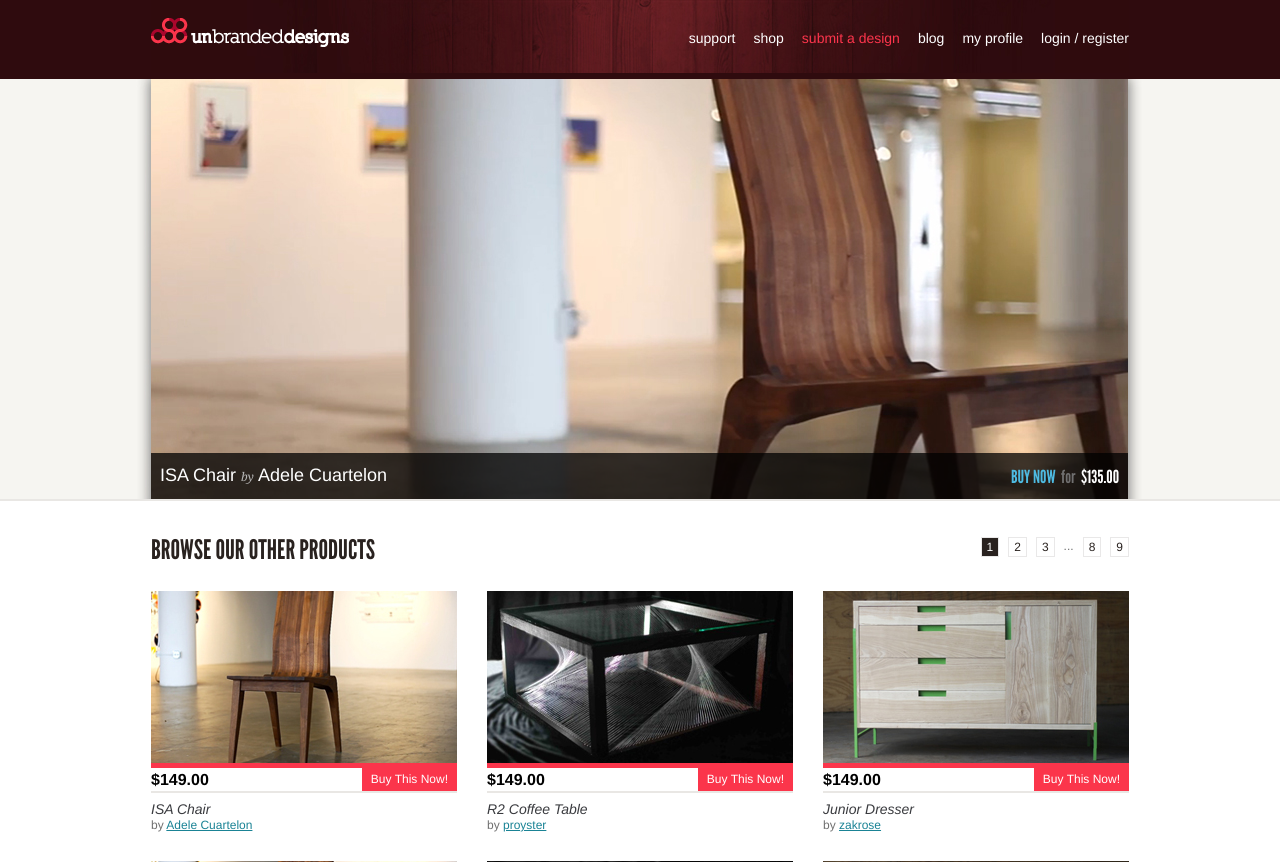
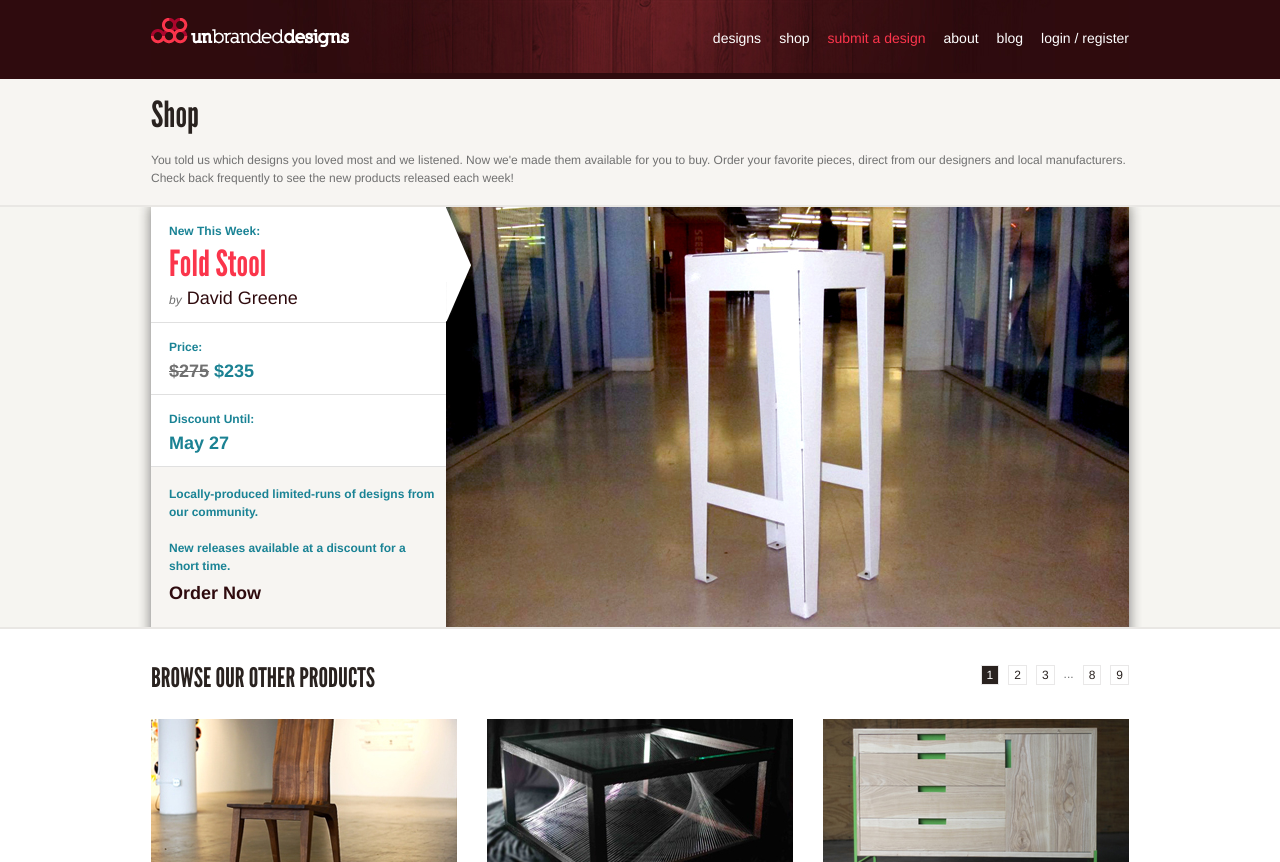
Before and after one commit to danceslikesnake/unbranded_designs, a PHP site: page /shop.php in a window 1280 px wide. Shown: the top 862 px of the page. Run offline with PHP 8.4, Linux system fonts and the light colour scheme; some libraries are stand-ins or nearby versions.

Commit message:
lookbook homepage changes

```diff
--- a/shop.php
+++ b/shop.php
@@ -13,13 +13,36 @@
 <?php include "ubd_elements/navigation.php"; ?>
 
 <!-- Main Content -->
+<div class="site_content alt_bg_2">
+    <div class="section_wrapper layout-978px-centered header_content">
+        <h1>Shop</h1>
+        <p>You told us which designs you loved most and we listened. Now we'e made them available for you to buy. Order your favorite pieces, direct from our designers and local manufacturers. Check back frequently to see the new products released each week!</p>
+    </div>
+</div>
 <div class="site_content lookbook_slider_wrapper">
-    <div class="lookbook_slide_2">
+    <div class="lookbook_slide">
         <a href="shop_detail.php" class="lookbook_slider_link">
-            <span class="lookbook_slide_info_wrapper clearfix">
-                <span class="lookbook_slider_call_to_action"><span style="color:#4ebbe2;">BUY NOW</span>&nbsp;&nbsp;for&nbsp;&nbsp;<span style="color:white;">$135.00</span></span>
-                <span class="lookbook_slider_title">ISA Chair <em>by</em> Adele Cuartelon</span>
+            <span class="lookbook_hero_info">
+                <span class="lookbook_hero_info_box arrow_box">
+                    <strong>New This Week:</strong>
+                    <span class="lookbook_hero_info_h1">Fold Stool</span>
+                    <span class="lookbook_hero_info_h2"><em>by</em> David Greene</span>
+                </span>
+                <span class="lookbook_hero_info_box narrow_box">
+                    <strong>Price:</strong>
+                    <span class="lookbook_hero_info_h2 green_text"><del>$275</del> $235</span>
+                </span>
+                <span class="lookbook_hero_info_box narrow_box">
+                    <strong>Discount Until:</strong>
+                    <span class="lookbook_hero_info_h2 green_text">May 27</span>
+                </span>
+                <span class="lookbook_hero_info_box tall_box">
+                    <strong class="adjust_line_height">Locally-produced limited-runs of designs from our community.<br><br>New releases available at a discount for a short time.</strong>
+                    <span class="lookbook_hero_info_h2 make_bold">Order Now</span>
+                </span>
             </span>
+            <img class="lookbook_hero_cover" src="ubd_imgs/shop_hero_cover.png" width="331" height="420" />
+            <img class="lookbook_hero_image" src="ubd_imgs/shop_hero.jpg" width="683" height="420" border="0" />
         </a>
     </div>
 </div>
--- a/ubd_css/overlord.css
+++ b/ubd_css/overlord.css
@@ -209,6 +209,9 @@ h1, h2, h3, h4, h5, h6 {
 /* ==========================================================================
    Header Content styles
    ========================================================================== */
+.header_content {
+    padding: 18px 0 !important;
+}
 .header_content h1 {
     font-size: 36px;
     font-family: "league-gothic", Arial, sans-serif;
@@ -1386,14 +1389,9 @@ img.no_border {
     padding: 9px 0;
 }
 .lookbook_slider_wrapper {
-
-}
-.lookbook_slide_1 {
-    background: #ffffff url("../ubd_imgs/lookbook_slider_white.jpg") top center no-repeat;
-    position: relative;
-}
-.lookbook_slide_2 {
-    background: #f7f5f2 url("../ubd_imgs/lookbook_slider.jpg") top center no-repeat;
+    background: #f6f5f1 url("../ubd_imgs/slider_hero_bg.jpg") top center no-repeat;
+}
+.lookbook_slide {
     position: relative;
 }
 .lookbook_slider_link {
@@ -1401,48 +1399,78 @@ img.no_border {
     width: 100%;
     height: 420px;
     text-decoration: none;
-}
-.lookbook_slide_info_wrapper {
+    color: #707070;
+}
+.lookbook_slider_link:hover, .lookbook_slider_link:visited {
+    color: #707070 !important;
+}
+.lookbook_hero_info, .lookbook_hero_cover, .lookbook_hero_image {
     position: absolute;
-    width: 977px;
-    top: 374px;
+    top: 0;
     left:50%;
     margin-left: -489px;
-    display: block;
-    /* Fallback for web browsers that don't support RGBa */
-    background-color: rgb(0, 0, 0);
-    /* RGBa with 0.6 opacity */
-    background-color: rgba(0, 0, 0, 0.75);
-    /* For IE 5.5 - 7*/
-    filter:progid:DXImageTransform.Microsoft.gradient(startColorstr=#BF000000, endColorstr=#BF000000);
-    /* For IE 8*/
-    -ms-filter: "progid:DXImageTransform.Microsoft.gradient(startColorstr=#BF000000, endColorstr=#BF000000)";
+}
+.lookbook_hero_info {
+    width: 331px;
+    height: 420px;
+    display: block;
     text-align: left;
-}
-.lookbook_slider_title, .lookbook_slider_call_to_action {
-    display: block;
-    font-style: normal !important;
-}
-.lookbook_slider_title {
+    z-index: 10;
+}
+.lookbook_hero_cover {
+    z-index: 5;
+}
+.lookbook_hero_image {
+    z-index: 0;
+    margin-left: -194px !important;
+}
+.lookbook_hero_info_box {
+    margin-left: 18px;
+    padding-right: 45px;
+    display: block;
+    line-height: 1;
+}
+.lookbook_hero_info_box strong, .lookbook_hero_info_h1, .lookbook_hero_info_h2 {
+    display: block;
+}
+.lookbook_hero_info_box strong {
+    font-weight: bold;
+    padding-top: 18px;
+    padding-bottom: 9px;
+}
+.lookbook_hero_info_h1 {
+    color: #fb354b;
+    font-size: 36px;
+    font-family: "league-gothic", sans-serif;
+    margin-bottom: 7px;
+}
+.lookbook_hero_info_h2 {
+    color: #2f0b0e;
     font-size: 18px;
-    color: white !important;
-    padding:9px 9px 9px 9px;
-    line-height: 27px;
-}
-.lookbook_slider_title em {
-    font-style: italic !important;
-    font-size: 12px;
-    font-family: georgia, sans-serif !important;
-    color: #b4b4b4;
-}
-.lookbook_slider_call_to_action {
-    float: right;
-    font-size: 18px;
-    font-family: "league-gothic", arial, sans-serif;
-    line-height: 18px;
+}
+.arrow_box {
+    height: 116px;
+}
+.narrow_box {
+    height: 72px;
+}
+.green_text {
+    color: #1b8293 !important;
+    font-weight: bold;
+}
+.lookbook_hero_info_h2 del {
     color: #707070 !important;
-    margin-top: 15px;
-    margin-right: 9px;
+}
+.lookbook_hero_info_h2 em {
+    font-size: 12px !important;
+    color: #707070 !important;
+    font-style: italic;
+}
+.adjust_line_height {
+    line-height: 18px !important;
+}
+.make_bold {
+    font-weight: bold;
 }
 
 .lookbook_detail_header_nav {
--- a/ubd_elements/navigation.php
+++ b/ubd_elements/navigation.php
@@ -49,11 +49,11 @@
     <div class="layout-978px-centered clearfix">
         <a href="index.php" class="logo"><img src="ubd_imgs/logo.png" /></a>
         <ul class="nav clearfix">
-            <li class="nav_link"><a href="vote.php">Support</a></li>
+            <li class="nav_link"><a href="vote.php">designs</a></li>
             <li class="nav_link"><a href="shop.php">Shop</a></li>
             <li class="nav_link nav_link_alt"><a href="submit_design.php">Submit a Design</a></li>
+            <li class="nav_link"><a href="about_us.php">About</a></li>
             <li class="nav_link"><a href="http://unbrandeddesignsblog.wordpress.com/">Blog</a></li>
-            <li class="nav_link"><a href="profile.php">My Profile</a></li>
             <li class="nav_link"><a href="#">Login / Register</a></li>
         </ul>
     </div>
```
Also changed, not shown: ubd_imgs/shop_hero.jpg (added), ubd_imgs/shop_hero_cover.png (added), ubd_imgs/slider_hero_bg.jpg (added).
